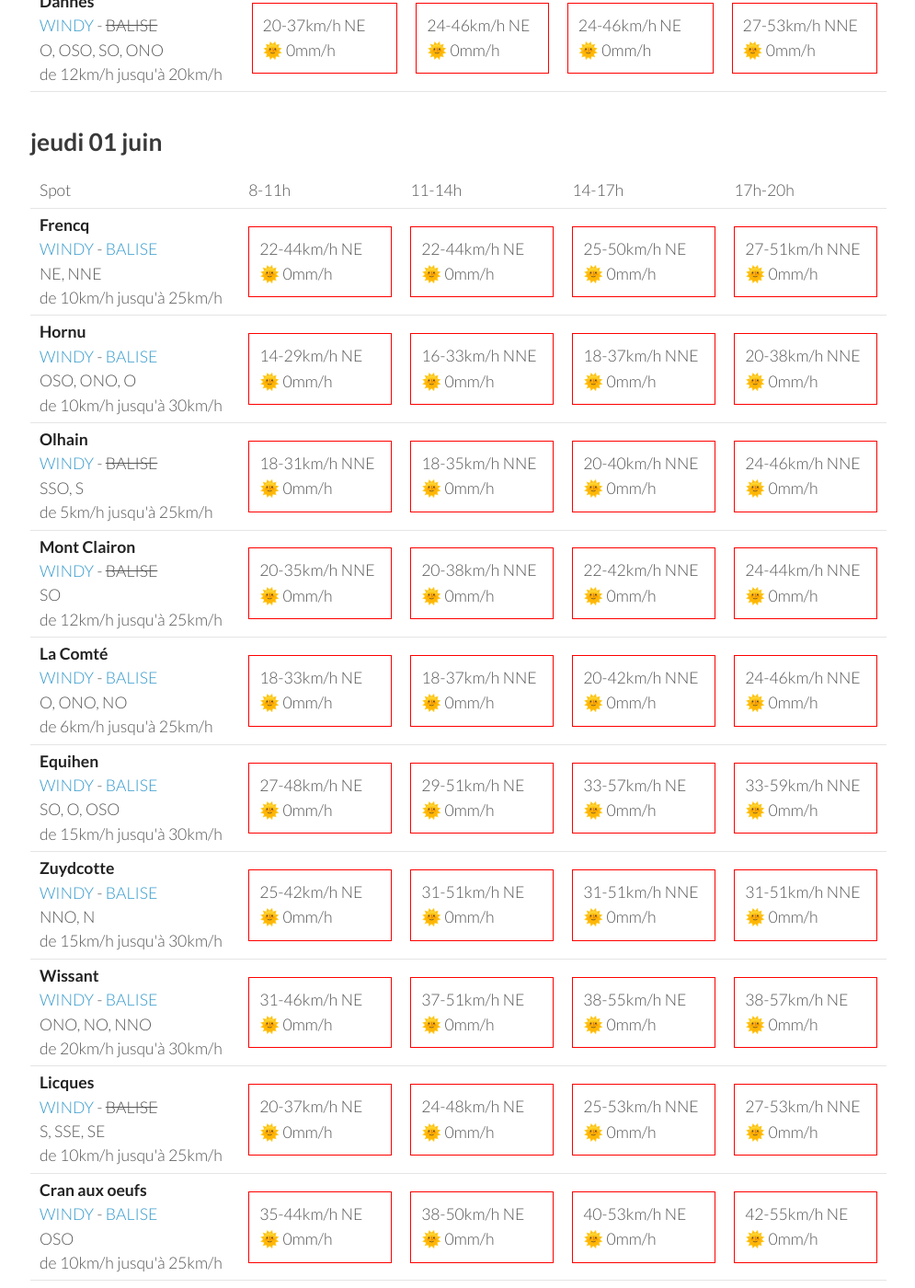
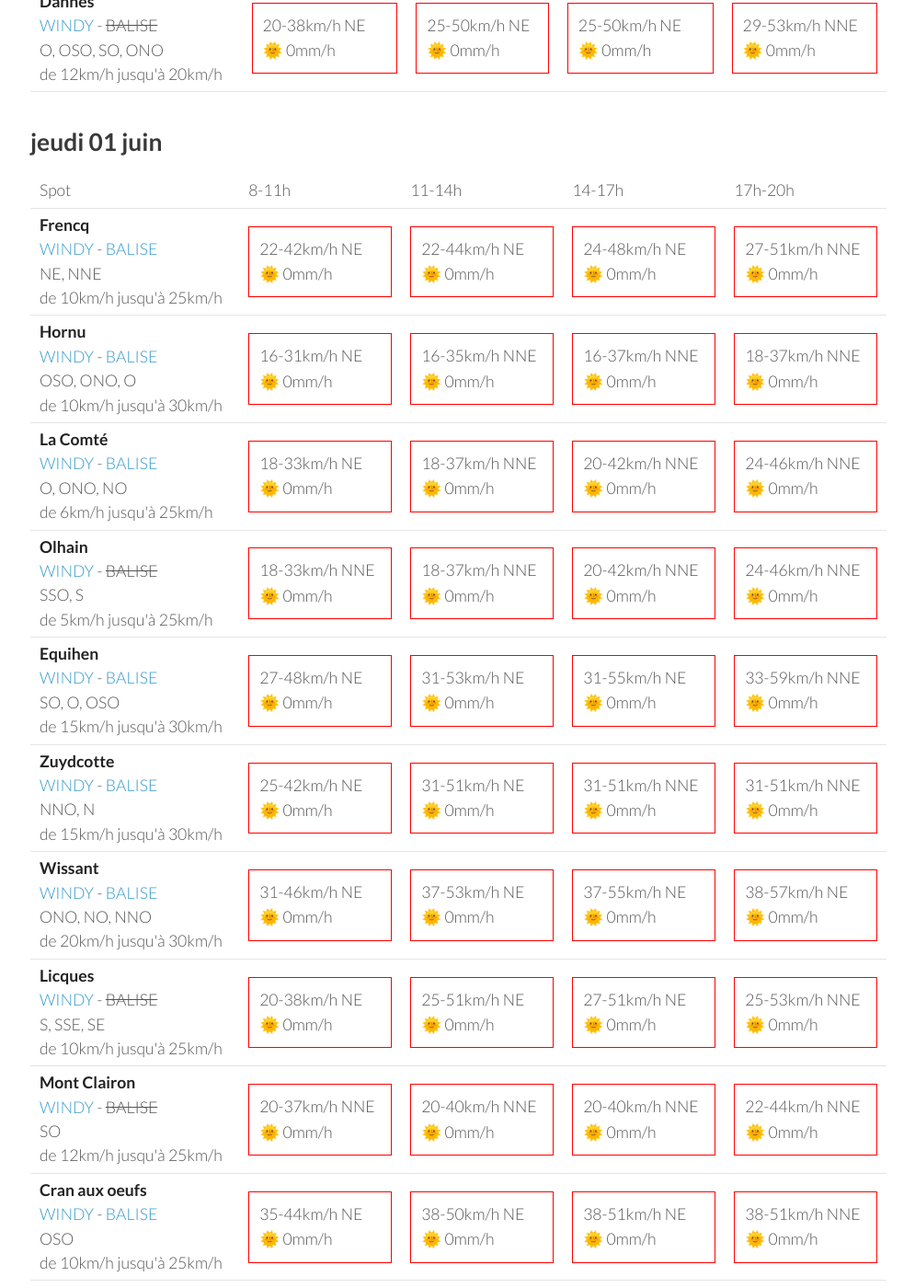
Before and after one commit to parapente-dans-le-nord/parapente-dans-le-nord.github.io, a Jekyll site: the page built from all.markdown, in a window 1280 px wide and 1400 px high, scrolled down 4366 px. Shown: the whole window at 92% size, without its empty margins (25-1020 px from the left). Built offline with Jekyll 4.4.1, drawn with Linux system fonts in a browser that asks for light colours; some of the changed text lies outside the part shown.

Commit message:
update index.markdown

```diff
--- a/all.markdown
+++ b/all.markdown
@@ -71,7 +71,7 @@ page mise à jour le lundi 29 mai 13:03
 
             <td><div class="not-flyable"><p>0-0km/h NA</p><p>🌧️ 0mm/h</p></div></td>
             <td><div class="not-flyable"><p>38-57km/h NE</p><p>🌞 0mm/h</p></div></td>
-            <td><div class="not-flyable"><p>38-61km/h NE</p><p>🌞 0mm/h</p></div></td>
+            <td><div class="not-flyable"><p>40-61km/h NE</p><p>🌞 0mm/h</p></div></td>
             <td><div class="not-flyable"><p>40-61km/h NE</p><p>🌞 0mm/h</p></div></td>
 
     </tr>
@@ -266,9 +266,19 @@ page mise à jour le lundi 29 mai 13:03
         <td><strong>Frencq</strong><br><a href="https://windy.com/50.559/1.669?50.159,1.670,8,m:e3qagdV">WINDY</a> - <span class=""><a href="https://balisemeteo.com/balise_histo.php?idBalise=159">BALISE</a> </span><br> <span class="vent-favorable">NE, NNE</span><br><span class="force-vent">de 10km/h jusqu'à 25km/h</span> </td>
 
             <td><div class="not-flyable"><p>20-37km/h NE</p><p>🌞 0mm/h</p></div></td>
-            <td><div class="not-flyable"><p>22-44km/h NE</p><p>🌞 0mm/h</p></div></td>
-            <td><div class="not-flyable"><p>22-46km/h NE</p><p>🌞 0mm/h</p></div></td>
-            <td><div class="not-flyable"><p>27-51km/h NNE</p><p>🌞 0mm/h</p></div></td>
+            <td><div class="not-flyable"><p>24-48km/h NE</p><p>🌞 0mm/h</p></div></td>
+            <td><div class="not-flyable"><p>24-48km/h NE</p><p>🌞 0mm/h</p></div></td>
+            <td><div class="not-flyable"><p>27-53km/h NNE</p><p>🌞 0mm/h</p></div></td>
+
+
+    </tr>
+<tr>
+        <td><strong>Olhain</strong><br><a href="https://windy.com/50.434/2.586?50.031,2.587,8,m:e3eagft">WINDY</a> - <span class="no-balise"> BALISE </span><br> <span class="vent-favorable">SSO, S</span><br><span class="force-vent">de 5km/h jusqu'à 25km/h</span> </td>
+
+            <td><div class="not-flyable"><p>14-25km/h NNE</p><p>🌞 0mm/h</p></div></td>
+            <td><div class="not-flyable"><p>18-37km/h NE</p><p>🌞 0mm/h</p></div></td>
+            <td><div class="not-flyable"><p>20-40km/h NE</p><p>🌞 0mm/h</p></div></td>
+            <td><div class="not-flyable"><p>22-42km/h NE</p><p>🌞 0mm/h</p></div></td>
 
 
     </tr>
@@ -285,10 +295,10 @@ page mise à jour le lundi 29 mai 13:03
 <tr>
         <td><strong>Mont Clairon</strong><br><a href="https://windy.com/49.919/2.729?49.515,2.730,8,m:e2magfH">WINDY</a> - <span class="no-balise"> BALISE </span><br> <span class="vent-favorable">SO</span><br><span class="force-vent">de 12km/h jusqu'à 25km/h</span> </td>
 
-            <td><div class="not-flyable"><p>18-35km/h NNE</p><p>🌞 0mm/h</p></div></td>
-            <td><div class="not-flyable"><p>18-37km/h NE</p><p>🌞 0mm/h</p></div></td>
-            <td><div class="not-flyable"><p>22-42km/h NE</p><p>🌞 0mm/h</p></div></td>
+            <td><div class="not-flyable"><p>16-35km/h NNE</p><p>🌞 0mm/h</p></div></td>
+            <td><div class="not-flyable"><p>20-38km/h NE</p><p>🌞 0mm/h</p></div></td>
             <td><div class="not-flyable"><p>22-44km/h NE</p><p>🌞 0mm/h</p></div></td>
+            <td><div class="not-flyable"><p>22-46km/h NE</p><p>🌞 0mm/h</p></div></td>
 
 
     </tr>
@@ -313,32 +323,22 @@ page mise à jour le lundi 29 mai 13:03
 
     </tr>
 <tr>
-        <td><strong>Olhain</strong><br><a href="https://windy.com/50.434/2.586?50.031,2.587,8,m:e3eagft">WINDY</a> - <span class="no-balise"> BALISE </span><br> <span class="vent-favorable">SSO, S</span><br><span class="force-vent">de 5km/h jusqu'à 25km/h</span> </td>
-
-            <td><div class="not-flyable"><p>14-27km/h NNE</p><p>🌞 0mm/h</p></div></td>
-            <td><div class="not-flyable"><p>18-37km/h NE</p><p>🌞 0mm/h</p></div></td>
-            <td><div class="not-flyable"><p>22-44km/h NE</p><p>🌞 0mm/h</p></div></td>
-            <td><div class="not-flyable"><p>22-44km/h NE</p><p>🌞 0mm/h</p></div></td>
-
-
-    </tr>
-<tr>
         <td><strong>Equihen</strong><br><a href="https://windy.com/50.679/1.572?50.279,1.571,8,m:e3CagdM">WINDY</a> - <span class=""><a href="https://balisemeteo.com/balise_histo.php?idBalise=159">BALISE</a> </span><br> <span class="vent-favorable">SO, O, OSO</span><br><span class="force-vent">de 15km/h jusqu'à 30km/h</span> </td>
 
             <td><div class="not-flyable"><p>24-42km/h NE</p><p>🌞 0mm/h</p></div></td>
-            <td><div class="not-flyable"><p>27-50km/h NE</p><p>🌞 0mm/h</p></div></td>
-            <td><div class="not-flyable"><p>29-53km/h NNE</p><p>🌞 0mm/h</p></div></td>
-            <td><div class="not-flyable"><p>33-57km/h NNE</p><p>🌞 0mm/h</p></div></td>
+            <td><div class="not-flyable"><p>29-53km/h NE</p><p>🌞 0mm/h</p></div></td>
+            <td><div class="not-flyable"><p>31-55km/h NNE</p><p>🌞 0mm/h</p></div></td>
+            <td><div class="not-flyable"><p>33-59km/h NNE</p><p>🌞 0mm/h</p></div></td>
 
 
     </tr>
 <tr>
         <td><strong>Wissant</strong><br><a href="https://windy.com/50.885/1.653?50.488,1.653,8,m:e3XagdU">WINDY</a> - <span class=""><a href="https://balisemeteo.com/balise_histo.php?idBalise=159">BALISE</a> </span><br> <span class="vent-favorable">ONO, NO, NNO</span><br><span class="force-vent">de 20km/h jusqu'à 30km/h</span> </td>
 
-            <td><div class="not-flyable"><p>31-44km/h NE</p><p>🌞 0mm/h</p></div></td>
+            <td><div class="not-flyable"><p>31-46km/h NE</p><p>🌞 0mm/h</p></div></td>
             <td><div class="not-flyable"><p>33-48km/h NE</p><p>🌞 0mm/h</p></div></td>
             <td><div class="not-flyable"><p>35-50km/h NNE</p><p>🌞 0mm/h</p></div></td>
-            <td><div class="not-flyable"><p>35-51km/h NNE</p><p>🌞 0mm/h</p></div></td>
+            <td><div class="not-flyable"><p>35-53km/h NNE</p><p>🌞 0mm/h</p></div></td>
 
 
     </tr>
@@ -346,8 +346,8 @@ page mise à jour le lundi 29 mai 13:03
         <td><strong>Licques</strong><br><a href="https://windy.com/50.786/1.936?50.388,1.934,8">WINDY</a> - <span class="no-balise"> BALISE </span><br> <span class="vent-favorable">S, SSE, SE</span><br><span class="force-vent">de 10km/h jusqu'à 25km/h</span> </td>
 
             <td><div class="not-flyable"><p>20-37km/h NE</p><p>🌞 0mm/h</p></div></td>
-            <td><div class="not-flyable"><p>24-46km/h NE</p><p>🌞 0mm/h</p></div></td>
             <td><div class="not-flyable"><p>24-48km/h NE</p><p>🌞 0mm/h</p></div></td>
+            <td><div class="not-flyable"><p>24-48km/h NNE</p><p>🌞 0mm/h</p></div></td>
             <td><div class="not-flyable"><p>25-51km/h NNE</p><p>🌞 0mm/h</p></div></td>
 
 
@@ -355,20 +355,20 @@ page mise à jour le lundi 29 mai 13:03
 <tr>
         <td><strong>Cran aux oeufs</strong><br><a href="https://windy.com/50.847/1.584?50.451,1.582,8,m:e3TagdN">WINDY</a> - <span class=""><a href="https://www.meteociel.fr/temps-reel/obs_villes.php?code2=7004">BALISE</a> </span><br> <span class="vent-favorable">OSO</span><br><span class="force-vent">de 10km/h jusqu'à 25km/h</span> </td>
 
-            <td><div class="not-flyable"><p>33-42km/h NE</p><p>🌞 0mm/h</p></div></td>
-            <td><div class="not-flyable"><p>35-44km/h NE</p><p>🌞 0mm/h</p></div></td>
+            <td><div class="not-flyable"><p>35-42km/h NE</p><p>🌞 0mm/h</p></div></td>
+            <td><div class="not-flyable"><p>35-46km/h NE</p><p>🌞 0mm/h</p></div></td>
             <td><div class="not-flyable"><p>37-46km/h NNE</p><p>🌞 0mm/h</p></div></td>
-            <td><div class="not-flyable"><p>38-50km/h NNE</p><p>🌞 0mm/h</p></div></td>
+            <td><div class="not-flyable"><p>38-48km/h NNE</p><p>🌞 0mm/h</p></div></td>
 
 
     </tr>
 <tr>
         <td><strong>Dannes</strong><br><a href="https://windy.com/50.587/1.637?50.188,1.637,8">WINDY</a> - <span class="no-balise"> BALISE </span><br> <span class="vent-favorable">O, OSO, SO, ONO</span><br><span class="force-vent">de 12km/h jusqu'à 20km/h</span> </td>
 
-            <td><div class="not-flyable"><p>20-37km/h NE</p><p>🌞 0mm/h</p></div></td>
-            <td><div class="not-flyable"><p>24-46km/h NE</p><p>🌞 0mm/h</p></div></td>
-            <td><div class="not-flyable"><p>24-46km/h NE</p><p>🌞 0mm/h</p></div></td>
-            <td><div class="not-flyable"><p>27-53km/h NNE</p><p>🌞 0mm/h</p></div></td>
+            <td><div class="not-flyable"><p>20-38km/h NE</p><p>🌞 0mm/h</p></div></td>
+            <td><div class="not-flyable"><p>25-50km/h NE</p><p>🌞 0mm/h</p></div></td>
+            <td><div class="not-flyable"><p>25-50km/h NE</p><p>🌞 0mm/h</p></div></td>
+            <td><div class="not-flyable"><p>29-53km/h NNE</p><p>🌞 0mm/h</p></div></td>
 
 
     </tr>
@@ -391,9 +391,9 @@ page mise à jour le lundi 29 mai 13:03
 <tr>
         <td><strong>Frencq</strong><br><a href="https://windy.com/50.559/1.669?50.159,1.670,8,m:e3qagdV">WINDY</a> - <span class=""><a href="https://balisemeteo.com/balise_histo.php?idBalise=159">BALISE</a> </span><br> <span class="vent-favorable">NE, NNE</span><br><span class="force-vent">de 10km/h jusqu'à 25km/h</span> </td>
 
+            <td><div class="not-flyable"><p>22-42km/h NE</p><p>🌞 0mm/h</p></div></td>
             <td><div class="not-flyable"><p>22-44km/h NE</p><p>🌞 0mm/h</p></div></td>
-            <td><div class="not-flyable"><p>22-44km/h NE</p><p>🌞 0mm/h</p></div></td>
-            <td><div class="not-flyable"><p>25-50km/h NE</p><p>🌞 0mm/h</p></div></td>
+            <td><div class="not-flyable"><p>24-48km/h NE</p><p>🌞 0mm/h</p></div></td>
             <td><div class="not-flyable"><p>27-51km/h NNE</p><p>🌞 0mm/h</p></div></td>
 
 
@@ -401,30 +401,10 @@ page mise à jour le lundi 29 mai 13:03
 <tr>
         <td><strong>Hornu</strong><br><a href="https://windy.com/50.424/3.819?50.024,3.818,8,m:e3daghw">WINDY</a> - <span class=""><a href="https://balisemeteo.com/balise_histo.php?idBalise=5040">BALISE</a> </span><br> <span class="vent-favorable">OSO, ONO, O</span><br><span class="force-vent">de 10km/h jusqu'à 30km/h</span> </td>
 
-            <td><div class="not-flyable"><p>14-29km/h NE</p><p>🌞 0mm/h</p></div></td>
-            <td><div class="not-flyable"><p>16-33km/h NNE</p><p>🌞 0mm/h</p></div></td>
+            <td><div class="not-flyable"><p>16-31km/h NE</p><p>🌞 0mm/h</p></div></td>
+            <td><div class="not-flyable"><p>16-35km/h NNE</p><p>🌞 0mm/h</p></div></td>
+            <td><div class="not-flyable"><p>16-37km/h NNE</p><p>🌞 0mm/h</p></div></td>
             <td><div class="not-flyable"><p>18-37km/h NNE</p><p>🌞 0mm/h</p></div></td>
-            <td><div class="not-flyable"><p>20-38km/h NNE</p><p>🌞 0mm/h</p></div></td>
-
-
-    </tr>
-<tr>
-        <td><strong>Olhain</strong><br><a href="https://windy.com/50.434/2.586?50.031,2.587,8,m:e3eagft">WINDY</a> - <span class="no-balise"> BALISE </span><br> <span class="vent-favorable">SSO, S</span><br><span class="force-vent">de 5km/h jusqu'à 25km/h</span> </td>
-
-            <td><div class="not-flyable"><p>18-31km/h NNE</p><p>🌞 0mm/h</p></div></td>
-            <td><div class="not-flyable"><p>18-35km/h NNE</p><p>🌞 0mm/h</p></div></td>
-            <td><div class="not-flyable"><p>20-40km/h NNE</p><p>🌞 0mm/h</p></div></td>
-            <td><div class="not-flyable"><p>24-46km/h NNE</p><p>🌞 0mm/h</p></div></td>
-
-
-    </tr>
-<tr>
-        <td><strong>Mont Clairon</strong><br><a href="https://windy.com/49.919/2.729?49.515,2.730,8,m:e2magfH">WINDY</a> - <span class="no-balise"> BALISE </span><br> <span class="vent-favorable">SO</span><br><span class="force-vent">de 12km/h jusqu'à 25km/h</span> </td>
-
-            <td><div class="not-flyable"><p>20-35km/h NNE</p><p>🌞 0mm/h</p></div></td>
-            <td><div class="not-flyable"><p>20-38km/h NNE</p><p>🌞 0mm/h</p></div></td>
-            <td><div class="not-flyable"><p>22-42km/h NNE</p><p>🌞 0mm/h</p></div></td>
-            <td><div class="not-flyable"><p>24-44km/h NNE</p><p>🌞 0mm/h</p></div></td>
 
 
     </tr>
@@ -439,11 +419,21 @@ page mise à jour le lundi 29 mai 13:03
 
     </tr>
 <tr>
+        <td><strong>Olhain</strong><br><a href="https://windy.com/50.434/2.586?50.031,2.587,8,m:e3eagft">WINDY</a> - <span class="no-balise"> BALISE </span><br> <span class="vent-favorable">SSO, S</span><br><span class="force-vent">de 5km/h jusqu'à 25km/h</span> </td>
+
+            <td><div class="not-flyable"><p>18-33km/h NNE</p><p>🌞 0mm/h</p></div></td>
+            <td><div class="not-flyable"><p>18-37km/h NNE</p><p>🌞 0mm/h</p></div></td>
+            <td><div class="not-flyable"><p>20-42km/h NNE</p><p>🌞 0mm/h</p></div></td>
+            <td><div class="not-flyable"><p>24-46km/h NNE</p><p>🌞 0mm/h</p></div></td>
+
+
+    </tr>
+<tr>
         <td><strong>Equihen</strong><br><a href="https://windy.com/50.679/1.572?50.279,1.571,8,m:e3CagdM">WINDY</a> - <span class=""><a href="https://balisemeteo.com/balise_histo.php?idBalise=159">BALISE</a> </span><br> <span class="vent-favorable">SO, O, OSO</span><br><span class="force-vent">de 15km/h jusqu'à 30km/h</span> </td>
 
             <td><div class="not-flyable"><p>27-48km/h NE</p><p>🌞 0mm/h</p></div></td>
-            <td><div class="not-flyable"><p>29-51km/h NE</p><p>🌞 0mm/h</p></div></td>
-            <td><div class="not-flyable"><p>33-57km/h NE</p><p>🌞 0mm/h</p></div></td>
+            <td><div class="not-flyable"><p>31-53km/h NE</p><p>🌞 0mm/h</p></div></td>
+            <td><div class="not-flyable"><p>31-55km/h NE</p><p>🌞 0mm/h</p></div></td>
             <td><div class="not-flyable"><p>33-59km/h NNE</p><p>🌞 0mm/h</p></div></td>
 
 
@@ -462,8 +452,8 @@ page mise à jour le lundi 29 mai 13:03
         <td><strong>Wissant</strong><br><a href="https://windy.com/50.885/1.653?50.488,1.653,8,m:e3XagdU">WINDY</a> - <span class=""><a href="https://balisemeteo.com/balise_histo.php?idBalise=159">BALISE</a> </span><br> <span class="vent-favorable">ONO, NO, NNO</span><br><span class="force-vent">de 20km/h jusqu'à 30km/h</span> </td>
 
             <td><div class="not-flyable"><p>31-46km/h NE</p><p>🌞 0mm/h</p></div></td>
-            <td><div class="not-flyable"><p>37-51km/h NE</p><p>🌞 0mm/h</p></div></td>
-            <td><div class="not-flyable"><p>38-55km/h NE</p><p>🌞 0mm/h</p></div></td>
+            <td><div class="not-flyable"><p>37-53km/h NE</p><p>🌞 0mm/h</p></div></td>
+            <td><div class="not-flyable"><p>37-55km/h NE</p><p>🌞 0mm/h</p></div></td>
             <td><div class="not-flyable"><p>38-57km/h NE</p><p>🌞 0mm/h</p></div></td>
 
 
@@ -471,10 +461,20 @@ page mise à jour le lundi 29 mai 13:03
 <tr>
         <td><strong>Licques</strong><br><a href="https://windy.com/50.786/1.936?50.388,1.934,8">WINDY</a> - <span class="no-balise"> BALISE </span><br> <span class="vent-favorable">S, SSE, SE</span><br><span class="force-vent">de 10km/h jusqu'à 25km/h</span> </td>
 
-            <td><div class="not-flyable"><p>20-37km/h NE</p><p>🌞 0mm/h</p></div></td>
-            <td><div class="not-flyable"><p>24-48km/h NE</p><p>🌞 0mm/h</p></div></td>
+            <td><div class="not-flyable"><p>20-38km/h NE</p><p>🌞 0mm/h</p></div></td>
+            <td><div class="not-flyable"><p>25-51km/h NE</p><p>🌞 0mm/h</p></div></td>
+            <td><div class="not-flyable"><p>27-51km/h NE</p><p>🌞 0mm/h</p></div></td>
             <td><div class="not-flyable"><p>25-53km/h NNE</p><p>🌞 0mm/h</p></div></td>
-            <td><div class="not-flyable"><p>27-53km/h NNE</p><p>🌞 0mm/h</p></div></td>
+
+
+    </tr>
+<tr>
+        <td><strong>Mont Clairon</strong><br><a href="https://windy.com/49.919/2.729?49.515,2.730,8,m:e2magfH">WINDY</a> - <span class="no-balise"> BALISE </span><br> <span class="vent-favorable">SO</span><br><span class="force-vent">de 12km/h jusqu'à 25km/h</span> </td>
+
+            <td><div class="not-flyable"><p>20-37km/h NNE</p><p>🌞 0mm/h</p></div></td>
+            <td><div class="not-flyable"><p>20-40km/h NNE</p><p>🌞 0mm/h</p></div></td>
+            <td><div class="not-flyable"><p>20-40km/h NNE</p><p>🌞 0mm/h</p></div></td>
+            <td><div class="not-flyable"><p>22-44km/h NNE</p><p>🌞 0mm/h</p></div></td>
 
 
     </tr>
@@ -483,17 +483,17 @@ page mise à jour le lundi 29 mai 13:03
 
             <td><div class="not-flyable"><p>35-44km/h NE</p><p>🌞 0mm/h</p></div></td>
             <td><div class="not-flyable"><p>38-50km/h NE</p><p>🌞 0mm/h</p></div></td>
-            <td><div class="not-flyable"><p>40-53km/h NE</p><p>🌞 0mm/h</p></div></td>
-            <td><div class="not-flyable"><p>42-55km/h NE</p><p>🌞 0mm/h</p></div></td>
+            <td><div class="not-flyable"><p>38-51km/h NE</p><p>🌞 0mm/h</p></div></td>
+            <td><div class="not-flyable"><p>38-51km/h NNE</p><p>🌞 0mm/h</p></div></td>
 
 
     </tr>
 <tr>
         <td><strong>Dannes</strong><br><a href="https://windy.com/50.587/1.637?50.188,1.637,8">WINDY</a> - <span class="no-balise"> BALISE </span><br> <span class="vent-favorable">O, OSO, SO, ONO</span><br><span class="force-vent">de 12km/h jusqu'à 20km/h</span> </td>
 
-            <td><div class="not-flyable"><p>24-44km/h NE</p><p>🌞 0mm/h</p></div></td>
-            <td><div class="not-flyable"><p>24-44km/h NE</p><p>🌞 0mm/h</p></div></td>
-            <td><div class="not-flyable"><p>25-51km/h NE</p><p>🌞 0mm/h</p></div></td>
+            <td><div class="not-flyable"><p>24-42km/h NE</p><p>🌞 0mm/h</p></div></td>
+            <td><div class="not-flyable"><p>24-46km/h NE</p><p>🌞 0mm/h</p></div></td>
+            <td><div class="not-flyable"><p>24-48km/h NE</p><p>🌞 0mm/h</p></div></td>
             <td><div class="not-flyable"><p>27-53km/h NNE</p><p>🌞 0mm/h</p></div></td>
 
 
@@ -568,8 +568,8 @@ page mise à jour le lundi 29 mai 13:03
         <td><strong>Wissant</strong><br><a href="https://windy.com/50.885/1.653?50.488,1.653,8,m:e3XagdU">WINDY</a> - <span class=""><a href="https://balisemeteo.com/balise_histo.php?idBalise=159">BALISE</a> </span><br> <span class="vent-favorable">ONO, NO, NNO</span><br><span class="force-vent">de 20km/h jusqu'à 30km/h</span> </td>
 
             <td><div class="not-flyable"><p>33-48km/h NE</p><p>🌞 0mm/h</p></div></td>
-            <td><div class="not-flyable"><p>35-50km/h NE</p><p>🌞 0mm/h</p></div></td>
-            <td><div class="not-flyable"><p>35-50km/h NE</p><p>🌞 0mm/h</p></div></td>
+            <td><div class="not-flyable"><p>35-51km/h NE</p><p>🌞 0mm/h</p></div></td>
+            <td><div class="not-flyable"><p>35-51km/h NE</p><p>🌞 0mm/h</p></div></td>
             <td><div class="not-flyable"><p>35-51km/h NNE</p><p>🌞 0mm/h</p></div></td>
 
 
@@ -715,7 +715,7 @@ page mise à jour le lundi 29 mai 13:03
 
             <td><div class="not-flyable"><p>31-44km/h NE</p><p>🌞 0mm/h</p></div></td>
             <td><div class="not-flyable"><p>29-44km/h NNE</p><p>🌞 0mm/h</p></div></td>
-            <td><div class="not-flyable"><p>33-48km/h NNE</p><p>🌞 0mm/h</p></div></td>
+            <td><div class="not-flyable"><p>31-48km/h NNE</p><p>🌞 0mm/h</p></div></td>
             <td><div class="not-flyable"><p>31-48km/h NNE</p><p>🌞 0mm/h</p></div></td>
 
 
--- a/index.markdown
+++ b/index.markdown
@@ -7,7 +7,7 @@ title:  "Ou ça vole"
 {: .links}
 
 # Prevision Windy, modèle Arome
-page mise à jour le lundi 29 mai 13:03
+page mise à jour le lundi 29 mai 17:03
 
 
 Ca ne vole nul part malheureusement 😢
```
Also changed, not shown: other parts of all.markdown (+1 -1 lines).
